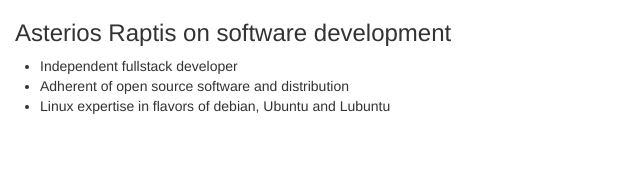
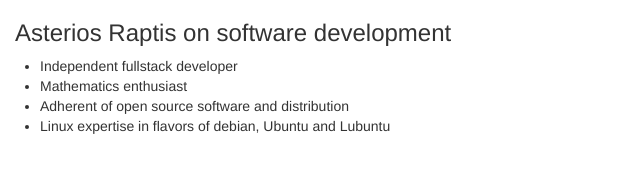
Before and after one commit to astrapi69/astrapi69.github.io, a website: page index.html in a window 1280 px wide. Shown: the whole page, without its empty margins (0-640 px from the left). Drawn offline with nearby package versions, Linux system fonts and the light colour scheme; a script that the page names is missing.

Commit message:
Update index.html

```diff
--- a/index.html
+++ b/index.html
@@ -15,6 +15,10 @@
 				<li>
 					Independent fullstack developer
 				</li>
+
+				<li>
+					Mathematics enthusiast
+				</li>
 				<li>
 					Adherent of open source software and distribution
 				</li>
```
